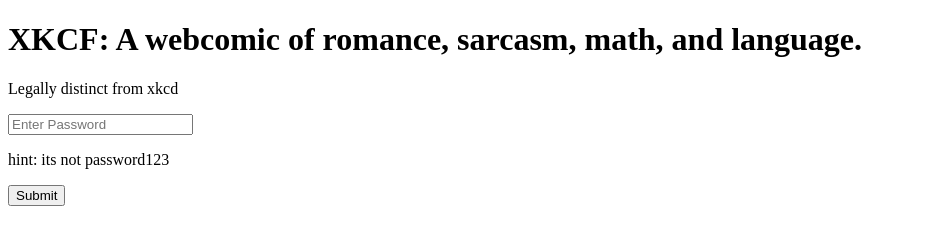
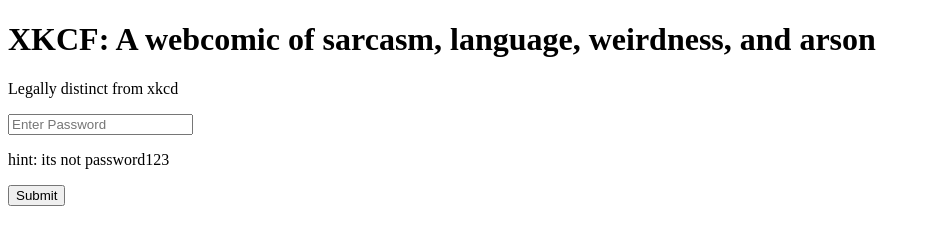
Before and after one commit to Fiaguhop137/xkcf, a plain HTML site: page public/index.html in a window 1280 px wide. Shown: the whole page, without its empty margins (0-930 px from the left). Drawn offline with Linux system fonts and the light colour scheme.

Commit message:
1f89a-2026.11.21-11.01.18-0500

```diff
--- a/public/index.html
+++ b/public/index.html
@@ -3,12 +3,12 @@
     <head>
         <meta charset="UTF-8" />
         <meta name="viewport" content="width=device-width, initial-scale=1.0" />
-        <title>XKCF: A webcomic of romance, sarcasm, math, and language.</title>
+        <title>XKCF</title>
         <link rel="stylesheet" href="style.css"/>
         <link rel="icon" href="https://www.explainxkcd.com/w/images/1/1f/xkcd_favicon.png"/>
     </head>
     <body>
-        <h1>XKCF: A webcomic of romance, sarcasm, math, and language.</h1>
+        <h1>XKCF: A webcomic of sarcasm, language, weirdness, and arson</h1>
         <p>Legally distinct from xkcd</p>
         <div id="body"></div>
         <script type="module" src="scripts/init.js"></script>
```
Also changed, not shown: firebase.json (added), 3 other files.
